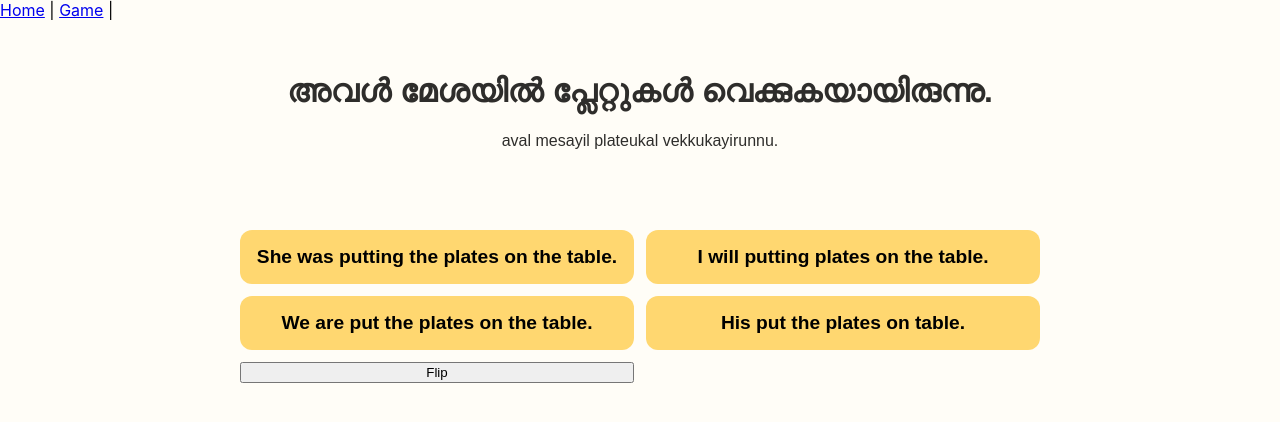
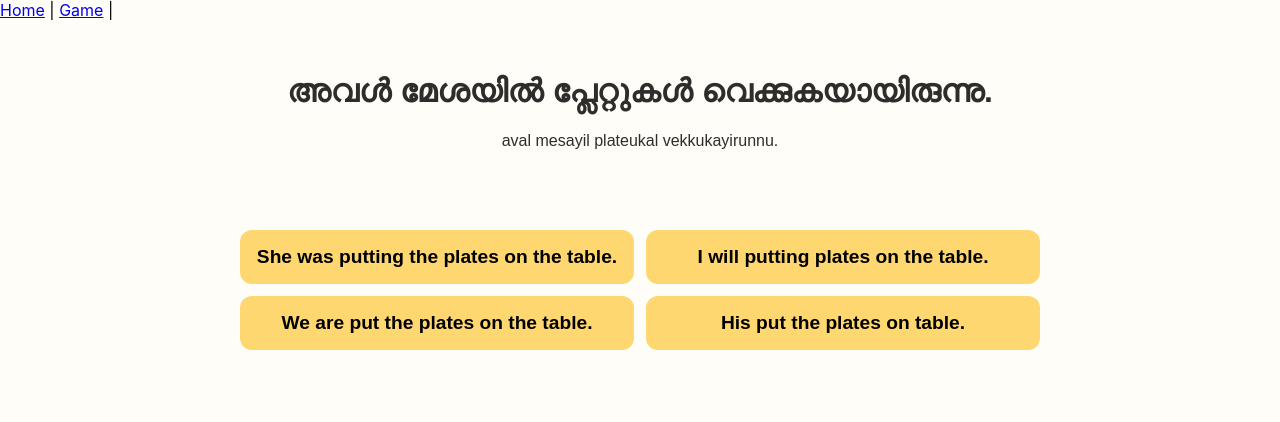
Before and after one commit to LanternOctopus/flash-cards-app, a React (Create React App) app: page /game in a window 1280 px wide. Shown: the top 422 px of the page. Built offline with nearby package versions, Linux system fonts and the light colour scheme.

Commit message:
removed the flip button

```diff
--- a/src/views/FlashcardView.tsx
+++ b/src/views/FlashcardView.tsx
@@ -70,7 +70,6 @@ const FlashcardView: React.FC<FlashcardViewProps> = ({ data, updateSuccess }) =>
             {option}
           </button>
         ))}
-        <button onClick={()=>handleFlip()} >Flip</button>
       </div>
 
     </div>
```
